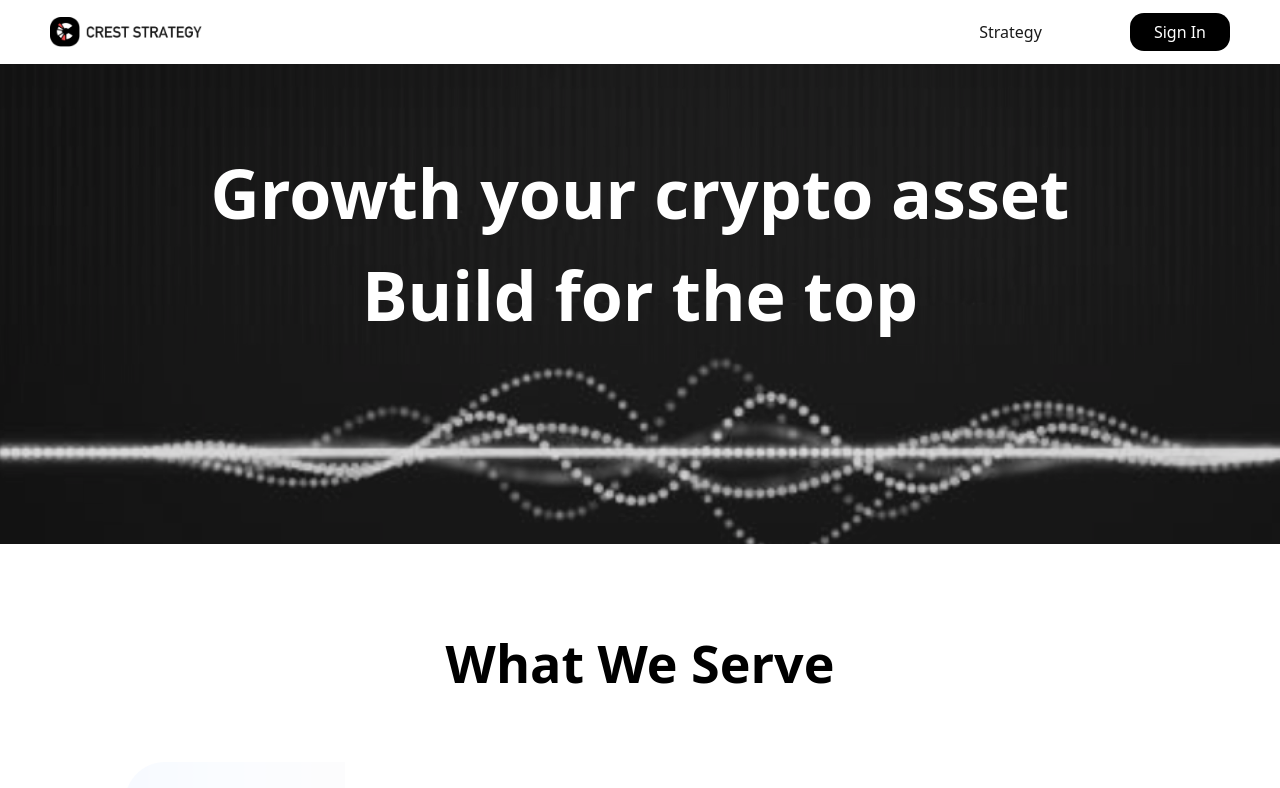
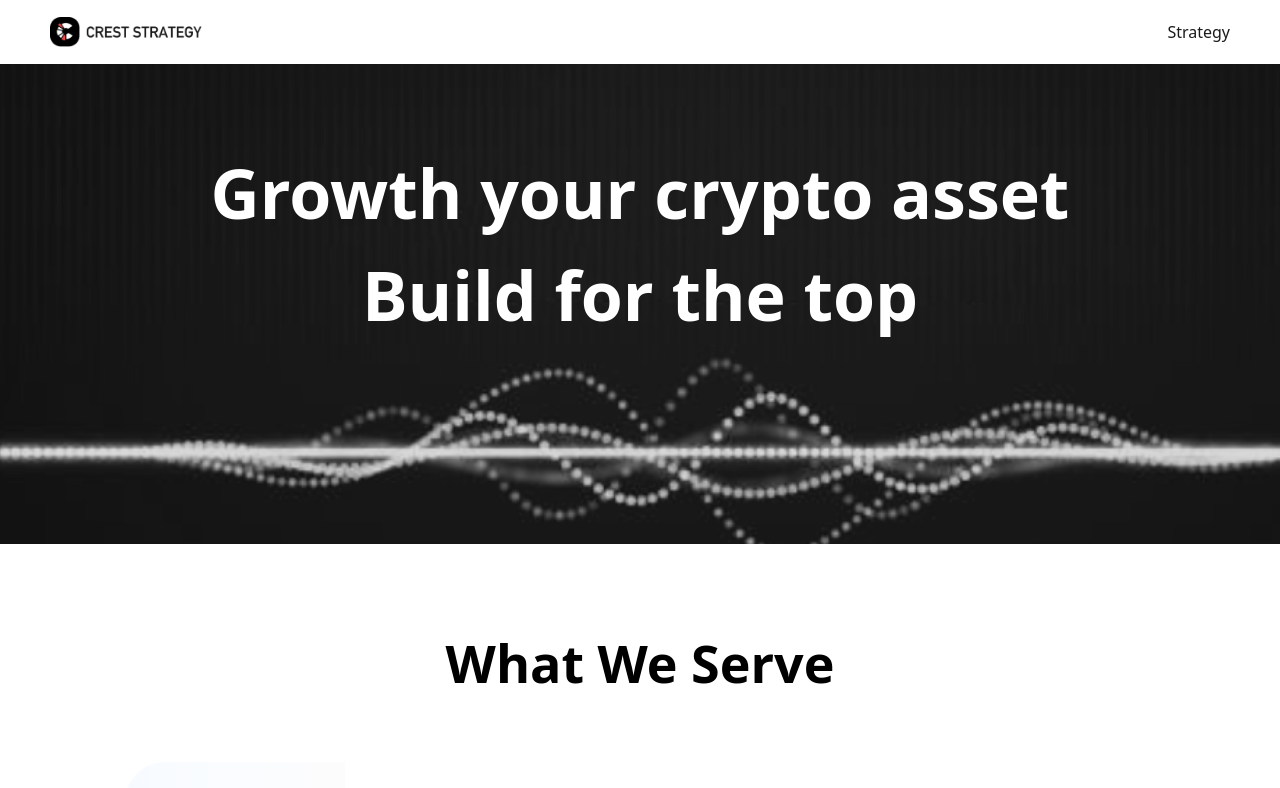
Before and after one commit to xyzshen/crest_farm, a Next.js app: page / in a window 1280 px wide. Shown: the top 788 px of the page. Built offline with nearby package versions, Linux system fonts and the light colour scheme.

Commit message:
隐藏log in

```diff
--- a/app/(main)/(client-layout)/layout.js
+++ b/app/(main)/(client-layout)/layout.js
@@ -34,7 +34,7 @@ export default function ClientLayout({ children }) {
                     <div className="flex h-16 justify-center items-center">
                         <div className="h-16 leading-[64px] cursor-pointer"><span><Link href="/strategy" className="text-[#1a1a1a]">Strategy</Link></span></div>
                         {user && <div className="h-16 leading-[64px] cursor-pointer ml-[88px]"><span><Link href="/tradingPost" className="text-[#1a1a1a]">Protfolio</Link></span></div>}
-                        <div className="cursor-pointer ml-[88px] relative">
+                        <div className="cursor-pointer ml-[88px] relative hidden">
                             {!user ?
                                 <span className="px-[24px] py-[8px] bg-black hover:bg-[#3d3d3d] text-[#fff] cursor-pointer rounded-[14px]">
                                     <Link href={"/login"}>Sign In</Link>
--- a/next.config.mjs
+++ b/next.config.mjs
@@ -1,8 +1,8 @@
 /** @type {import('next').NextConfig} */
 const nextConfig = {
-    // reactStrictMode: true,
-    // swcMinify: true,
-    // output: 'standalone',
+    reactStrictMode: true,
+    swcMinify: true,
+    output: 'standalone',
     webpack(config) {
         // Grab the existing rule that handles SVG imports
         const fileLoaderRule = config.module.rules.find((rule) =>
```
